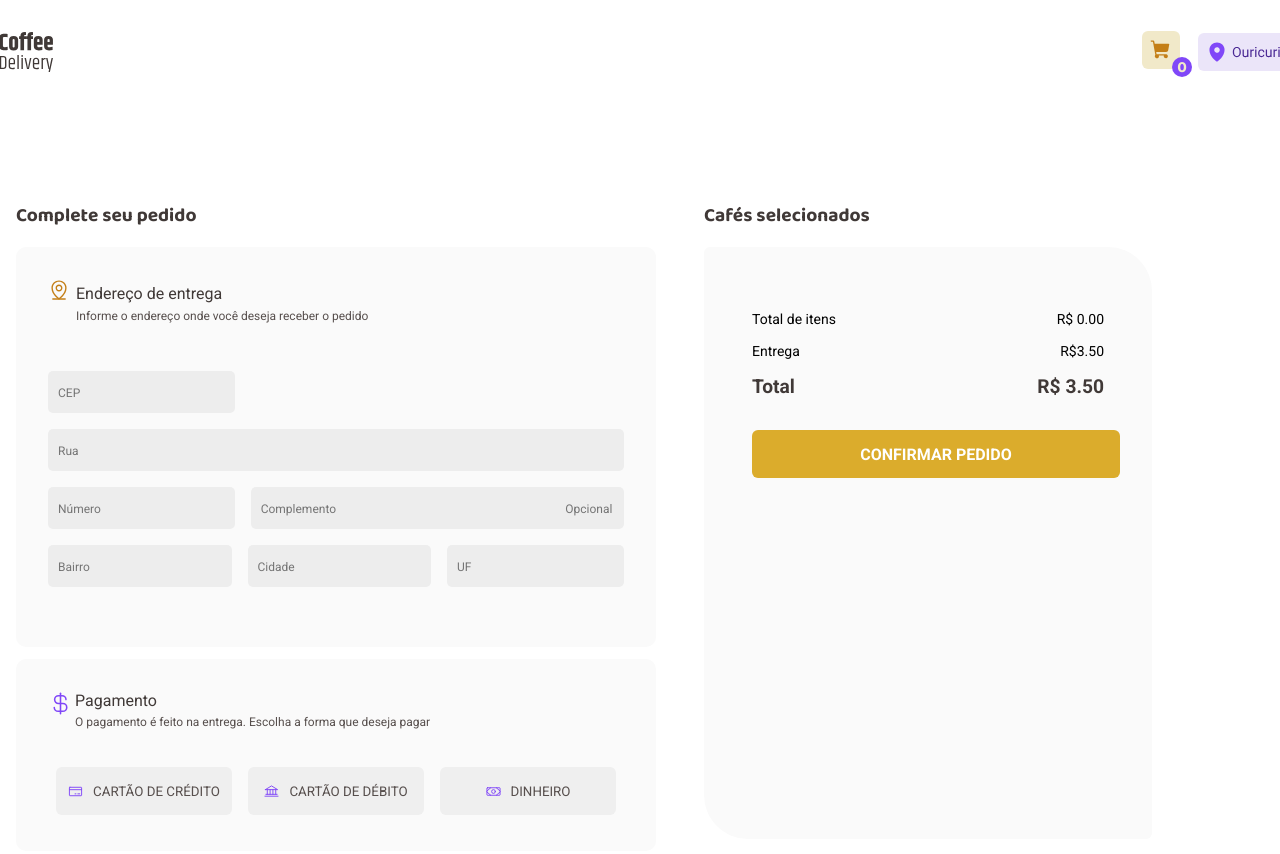
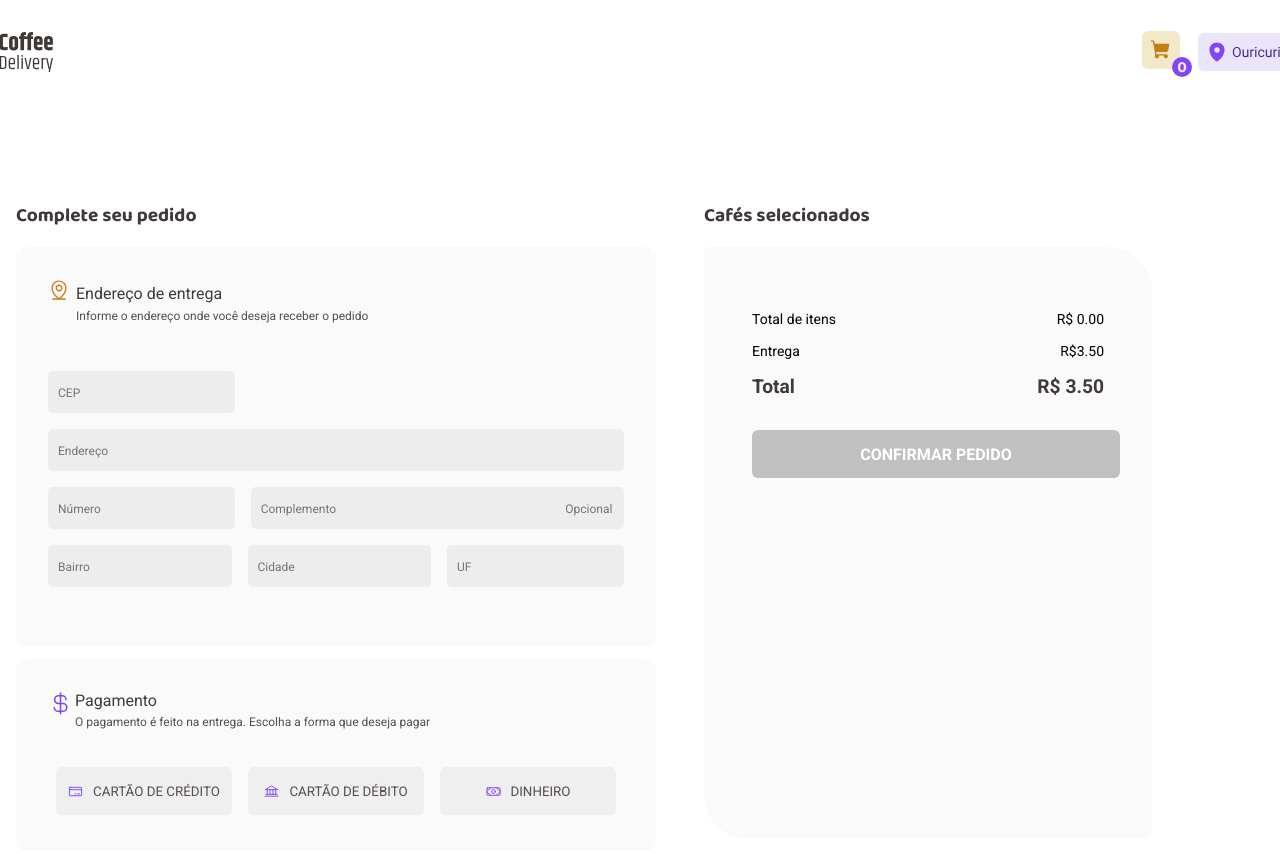
Before and after one commit to tibaas/coffe-delivery, a React (Vite) app: page /checkout in a window 1280 px wide. Shown: the top 854 px of the page. Built offline with nearby package versions, Linux system fonts and the light colour scheme.

Commit message:
Updating

```diff
--- a/package.json
+++ b/package.json
@@ -13,6 +13,7 @@
     "phosphor-react": "^1.4.1",
     "react": "^18.2.0",
     "react-dom": "^18.2.0",
+    "react-hook-form": "^7.46.2",
     "react-router-dom": "^6.15.0",
     "styled-components": "^6.0.7"
   },
--- a/src/components/CoffeItem/index.tsx
+++ b/src/components/CoffeItem/index.tsx
@@ -36,6 +36,7 @@ export function CoffeItem({title, description, price, image, tag }: CoffeItemPro
 
     const handleAddToCart = (itemToAdd: CartItem): void => {
         AddToGlobalCart(itemToAdd)
+
     }
 
     return (
@@ -56,8 +57,8 @@ export function CoffeItem({title, description, price, image, tag }: CoffeItemPro
                     <button onClick={increase}><strong><Plus size={18} /></strong></button>
                 </ButtonItemFormDiv>
 
-                <ShoppingCartIconContainer>
-                    <ShoppingCartSimple onClick={() => handleAddToCart({title, price, quantity, description, image})} size={24} />
+                <ShoppingCartIconContainer  >
+                    <ShoppingCartSimple  onClick={() => handleAddToCart({title, price, quantity, description, image})} size={24} />
                 </ShoppingCartIconContainer>
 
             </CoffeItemForm>
--- a/src/components/CoffeItem/styles.ts
+++ b/src/components/CoffeItem/styles.ts
@@ -103,9 +103,12 @@ export const ShoppingCartIconContainer = styled.div`
     border: 0;
     border-radius: 5px;
     color: white;
-    background: ${props => props.theme['purple-dark']};
+    background: ${props => props.theme['purple']};
     cursor: pointer;
 
+    &:active{
+        background: ${props => props.theme['purple-dark']};
+    }
 
 `
 
--- a/src/components/Header/styles.ts
+++ b/src/components/Header/styles.ts
@@ -18,12 +18,9 @@ export const ImageContainer = styled.div`
     align-items: center;
     justify-content: center;
     gap: 18px;
-
         img {
             cursor: pointer;
         }
-
-
 `
 
 export const CartNumber = styled.div`
@@ -43,4 +40,5 @@ export const CartNumber = styled.div`
         background: ${props => props.theme['purple']};
 
 
+
 `
--- a/src/pages/Checkout/Checkout.tsx
+++ b/src/pages/Checkout/Checkout.tsx
@@ -20,8 +20,9 @@ import { BairroInput,
 import Icon from '../../assets/location-checkout-icon.svg'
 import { CreditCard, Bank, Money, CurrencyDollar,} from "phosphor-react";
 import { SelectedItem } from "../../components/SelectedItem";
-import { NavLink } from "react-router-dom";
+import { NavLink, useNavigate} from "react-router-dom";
 import { useCart } from "../../context/ContextGlobal";
+import { useForm } from 'react-hook-form'
 
 
 
@@ -31,8 +32,18 @@ export function Checkout() {
     const totalItemsCost = cart.reduce((total, item) => {
       return total + item.price * item.quantity;
     }, 0);
+    const totalCost = totalItemsCost + deliveryCost;
 
-    const totalCost = totalItemsCost + deliveryCost;
+    const {register, handleSubmit, reset, watch} = useForm()
+    const navigate = useNavigate()
+
+    const HandleCreateNewForm = (data : object): void => {
+        navigate('/sucess', {state: data, })
+        ResetCart()
+        reset()
+    }
+
+    const street = watch('city')
 
     return (
     <>
@@ -51,22 +62,39 @@ export function Checkout() {
                     <p>Informe o endereço onde você deseja receber o pedido</p>
                 </header>
                 <section>
-                    <form action="">
+                    <form onSubmit={handleSubmit(HandleCreateNewForm)} action="">
                         <InputRow>
-                            <CepInput type="text" placeholder="CEP" />
+                            <CepInput type="number" placeholder="CEP" />
                         </InputRow>
                         <InputRow>
-                            <RuaInput type="text" placeholder="Rua" />
+                            <RuaInput
+                                type="text"
+                                placeholder="Endereço"
+                                {...register('street')}
+                            />
                         </InputRow>
                         <InputRow>
-                            <NumeroInput type="text" placeholder="Número" />
+                            <NumeroInput
+                                type="number"
+                                placeholder="Número"
+                                {...register('houseNumber')}
+                            />
                             <ComplementoInput type="text" placeholder="Complemento                                                                             Opcional" />
                         </InputRow>
                         <InputRow>
-                            <BairroInput type="text" placeholder="Bairro" />
-                            <CidadeInput type="text" placeholder="Cidade" />
+                            <BairroInput
+                                type="text"
+                                placeholder="Bairro"
+                                {...register('bairro')}
+                            />
+                            <CidadeInput
+                                type="text"
+                                placeholder="Cidade"
+                                {...register('city')}
+                            />
                             <UfInput type="text" placeholder="UF" />
                         </InputRow>
+
                     </form>
                 </section>
 
@@ -107,7 +135,7 @@ export function Checkout() {
                         <TotalP>R$ {totalCost.toFixed(2)}</TotalP>
                     </TextContainer>
                     <NavLink to='/sucess'>
-                        <button onClick={() => ResetCart()}> CONFIRMAR PEDIDO </button>
+                        <button type='submit' disabled={!street}  onClick={handleSubmit(HandleCreateNewForm)} > CONFIRMAR PEDIDO </button>
                     </NavLink>
                 </LabelContainer>
             </SelectedItemsContainer>
--- a/src/pages/Checkout/styles.ts
+++ b/src/pages/Checkout/styles.ts
@@ -74,10 +74,19 @@ export const LabelContainer = styled.div`
       font-family: 'Roboto', sans-serif;
       font-weight: bold;
       font-size: 1rem;
+      &:disabled {
+        cursor:not-allowed;
+        background: silver;
+        &:hover {
+          background: #e23;
+        }
+      }
 
       &:hover {
         background: ${props => props.theme['yellow-dark']}
       }
+
+
     }
 
 `
--- a/src/pages/Sucess/index.tsx
+++ b/src/pages/Sucess/index.tsx
@@ -1,9 +1,12 @@
 import { Container, SpanDivContainer,ImageContainer, TextContainer } from "./style";
-import motinha from '../../assets/moto-image.svg'
+import deliverySucessImage from '../../assets/moto-image.svg'
 import LocationIcon from '../../assets/Icon-location-sucess.svg'
 import TimeIcon from '../../assets/Icon-time.svg'
 import MoneyIcon from '../../assets/Icon-money-sucess.svg'
+import { useLocation } from "react-router-dom";
 export function SucessCheckout() {
+    const location = useLocation()
+    const formData = location.state
     return (
         <Container>
             <div>
@@ -13,8 +16,8 @@ export function SucessCheckout() {
                     <TextContainer>
                         <img src={LocationIcon} alt="" />
                         <span>
-                            Entrega em <strong>Rua Pedro Rodrigues Campos, 280<br /></strong>
-                            Centro - Ouricuri, PE
+                            Entrega em <strong>{formData.street}, {formData.houseNumber}<br /></strong>
+                            {formData.bairro} - {formData.city}, PE
                         </span>
                     </TextContainer>
                     <TextContainer>
@@ -34,7 +37,7 @@ export function SucessCheckout() {
                 </SpanDivContainer>
             </div>
                     <ImageContainer>
-                        <img src={motinha} alt="" />
+                        <img src={deliverySucessImage} alt="" />
                     </ImageContainer>
         </Container>
     )
```
Also changed, not shown: 1 other file (tests, documents, lock files or other folders).
